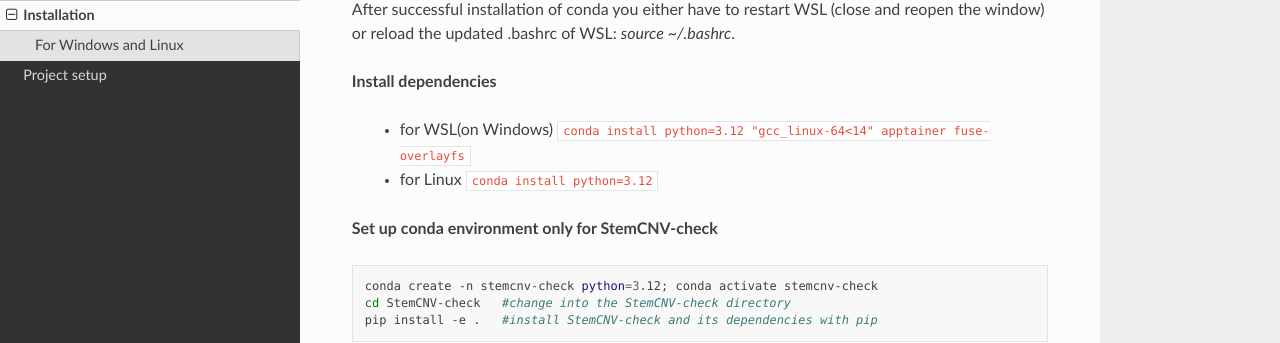
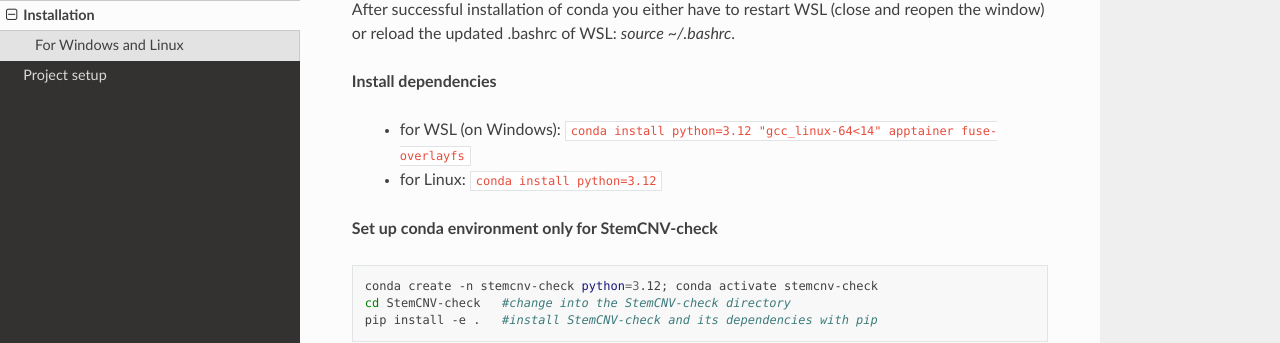
Before and after one commit to icalledmyselfmoon/stemCNV_check_Read_the_docs, a Sphinx documentation site: the page built from source/installation.rst, in a window 1280 px wide and 900 px high, scrolled down 1004 px. Shown: the part 138-481 px from the top of the window. Built offline with Sphinx 7.4.7 and the Read the Docs theme 3.1.0, drawn with Linux system fonts in a browser that asks for light colours.

```diff
--- a/source/installation.rst
+++ b/source/installation.rst
@@ -47,8 +47,8 @@ After successful installation of conda you either have to restart WSL (close and
 
 **Install dependencies**
 
-   - for WSL(on Windows) ``conda install python=3.12 "gcc_linux-64<14" apptainer fuse-overlayfs``
-   - for Linux           ``conda install python=3.12``
+   - for WSL (on Windows): ``conda install python=3.12 "gcc_linux-64<14" apptainer fuse-overlayfs``
+   - for Linux:           ``conda install python=3.12``
 
 
 **Set up conda environment only for StemCNV-check**
```
